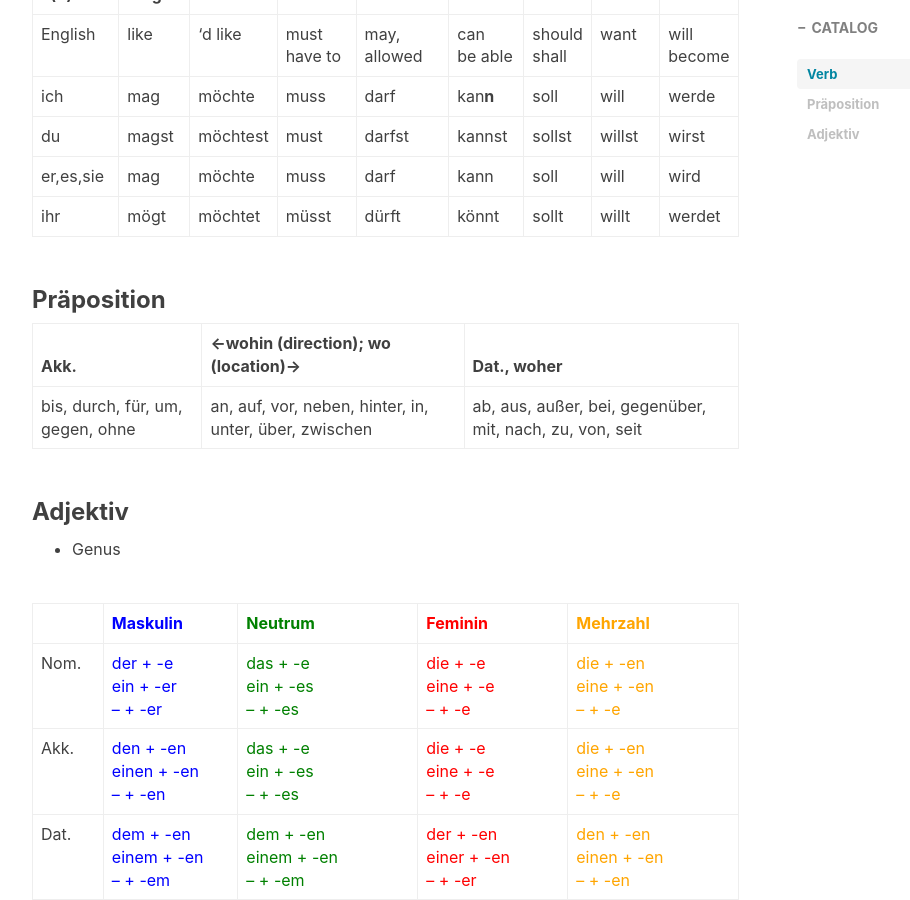
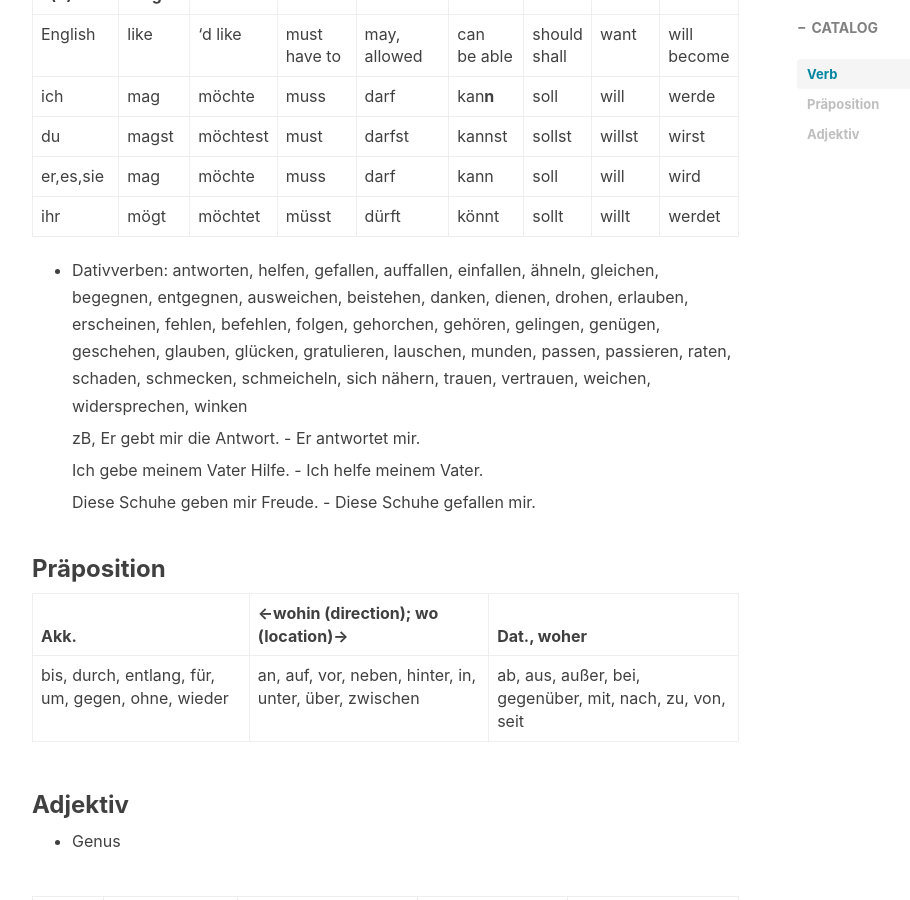
Before and after one commit to Bearxcave/Bearxcave.github.io, a Jekyll site: the page built from _posts/2023-09-17-Deutsch-learnen.md, in a window 1280 px wide and 900 px high, scrolled down 2852 px. Shown: the whole window, without its empty margins (233-1143 px from the left). Built offline with Jekyll 4.4.1, drawn with Linux system fonts in a browser that asks for light colours; nearby versions of some CDN libraries; comment, search, counter and statistics services are not loaded.

Commit message:
Update 2023-09-17-Deutsch-learnen.md

```diff
--- a/_posts/2023-09-17-Deutsch-learnen.md
+++ b/_posts/2023-09-17-Deutsch-learnen.md
@@ -88,11 +88,19 @@ zB, Er antwortet mir nicht. - Er beantwortet die Frage nicht.
 | er,es,sie | mag   | möchte   | muss  | darf   | kann   | soll   | will   | wird   |
 | ihr       | mögt  | möchtet  | müsst | dürft  | könnt  | sollt  | willt  | werdet |
 
+* Dativverben: antworten, helfen, gefallen, auffallen, einfallen, ähneln, gleichen, begegnen, entgegnen, ausweichen, beistehen, danken, dienen, drohen, erlauben, erscheinen, fehlen, befehlen, folgen, gehorchen, gehören, gelingen, genügen, geschehen, glauben, glücken, gratulieren, lauschen, munden, passen, passieren, raten, schaden, schmecken, schmeicheln, sich nähern, trauen, vertrauen, weichen, widersprechen, winken
+
+  zB, Er gebt mir die Antwort. - Er antwortet mir.
+
+  Ich gebe meinem Vater Hilfe. - Ich helfe meinem Vater.
+
+  Diese Schuhe geben mir Freude. -  Diese Schuhe gefallen mir.
+
 ### Präposition
 
 | Akk. | <-wohin (direction); wo (location)-> | Dat., woher |
 | ---- | ---- | ---- |
-| bis, durch, für, um, gegen, ohne | an, auf, vor, neben, hinter, in, unter, über, zwischen | ab, aus, außer, bei, gegenüber, mit, nach, zu, von, seit |
+| bis, durch, entlang, für, um, gegen, ohne, wieder | an, auf, vor, neben, hinter, in, unter, über, zwischen | ab, aus, außer, bei, gegenüber, mit, nach, zu, von, seit |
 
 ### Adjektiv
 
```
